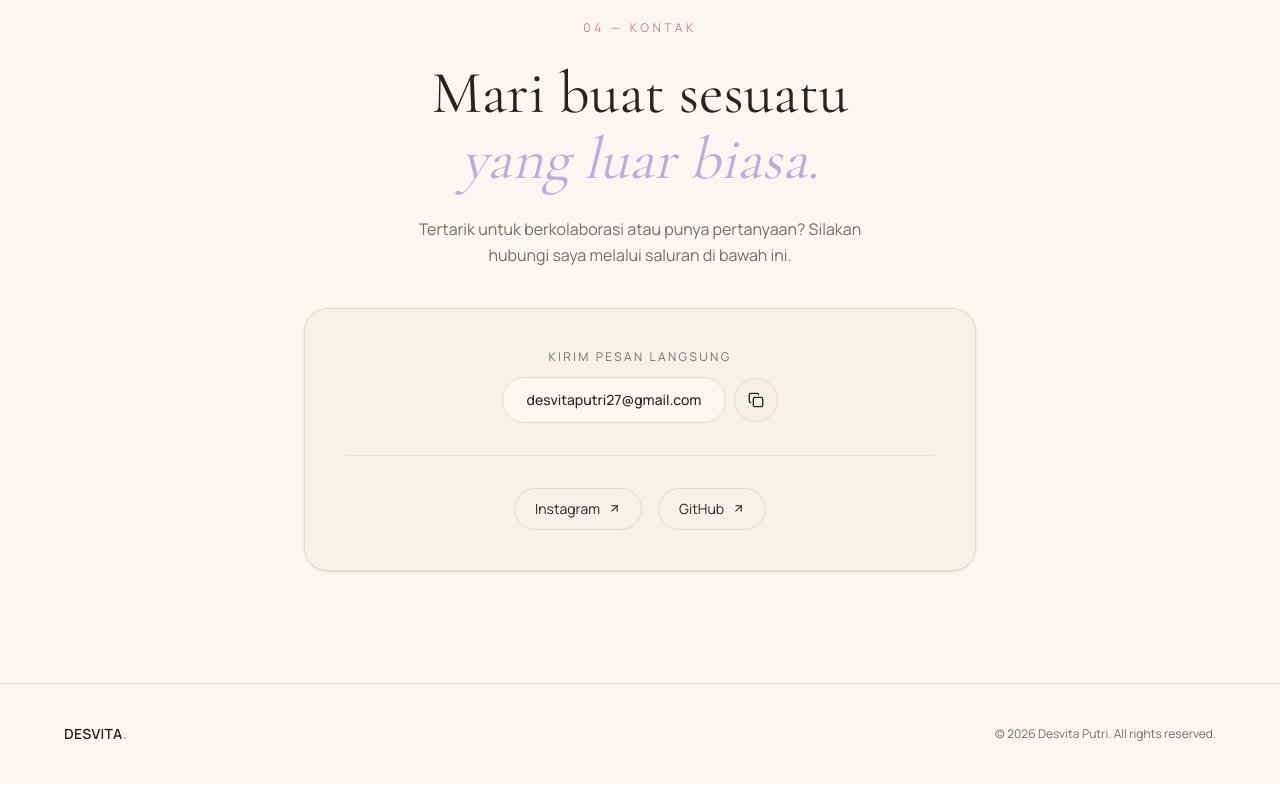
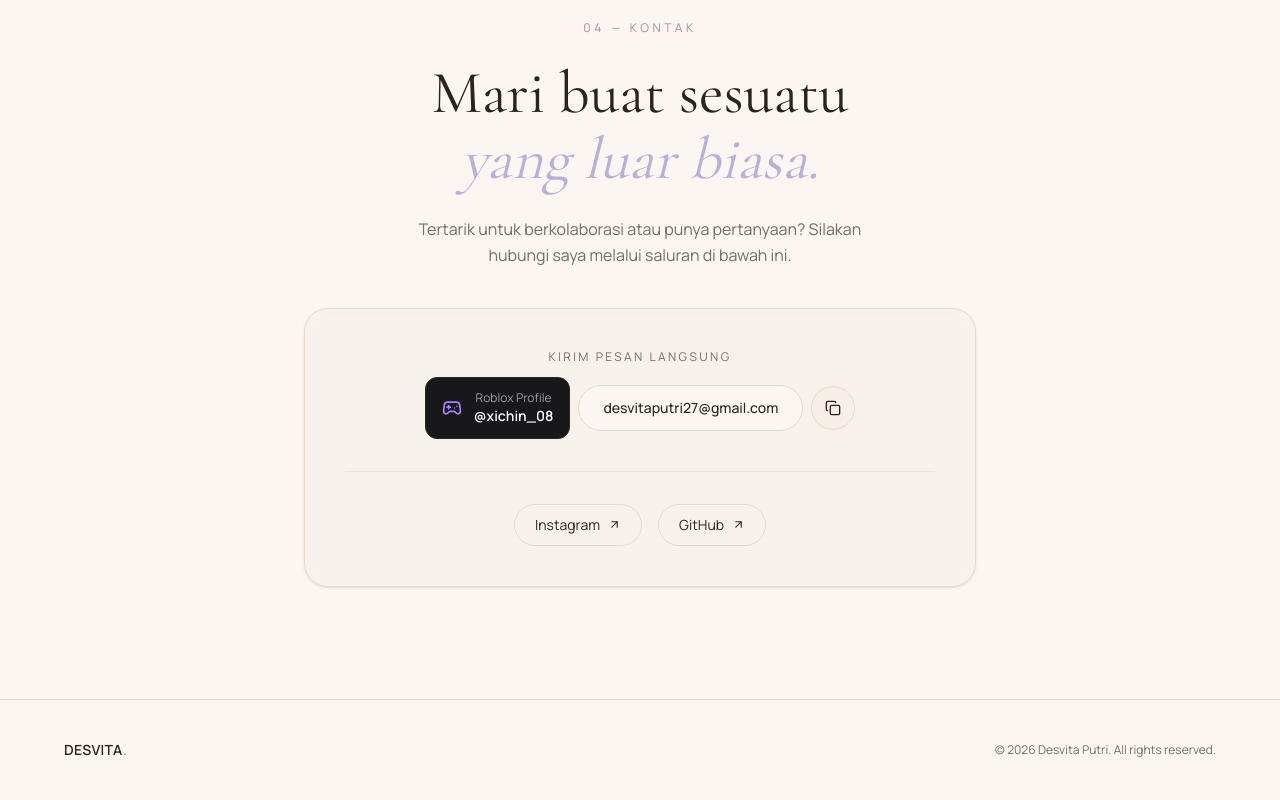
Before and after one commit to vitacantikbanget/portofolio, a Next.js app: page / in a window 1280 px wide. Shown: the part 5226-6026 px from the top of the page. Built offline with nearby package versions, Linux system fonts and the light colour scheme.

Commit message:
menambahkan akun roblox

```diff
--- a/src/app/page.tsx
+++ b/src/app/page.tsx
@@ -4,6 +4,7 @@ import { useEffect, useRef, useState } from "react";
 import Image from "next/image";
 import { Cormorant_Garamond, Manrope } from "next/font/google";
 import { Moon, Sun, ArrowUpRight, Check, Copy } from "lucide-react";
+import { Gamepad2 } from 'lucide-react';
 
 /* ---------- Fonts ---------- */
 const serif = Cormorant_Garamond({
@@ -814,6 +815,18 @@ export default function Home() {
               <span className="text-xs tracking-[0.2em] text-[var(--text-soft)] uppercase">Kirim Pesan Langsung</span>
               <div className="flex items-center gap-2">
                 <a
+  href="https://www.roblox.com/users/xichin_08/profile"
+  target="_blank"
+  rel="noopener noreferrer"
+  className="flex items-center gap-3 px-4 py-3 bg-zinc-900 border border-zinc-800 rounded-xl hover:border-violet-500 transition-all text-white group"
+>
+  <Gamepad2 className="w-5 h-5 text-violet-400 group-hover:scale-110 transition-transform" />
+  <div>
+    <p className="text-xs text-zinc-400">Roblox Profile</p>
+    <p className="text-sm font-semibold">@xichin_08</p>
+  </div>
+</a>
+                <a
                   href={`mailto:${emailAddress}`}
                   className="flex items-center gap-3 rounded-full border border-[var(--border)] bg-[var(--bg)] px-6 py-3 text-sm font-medium text-[var(--text)] transition-all hover:border-[var(--accent)]"
                 >
```
